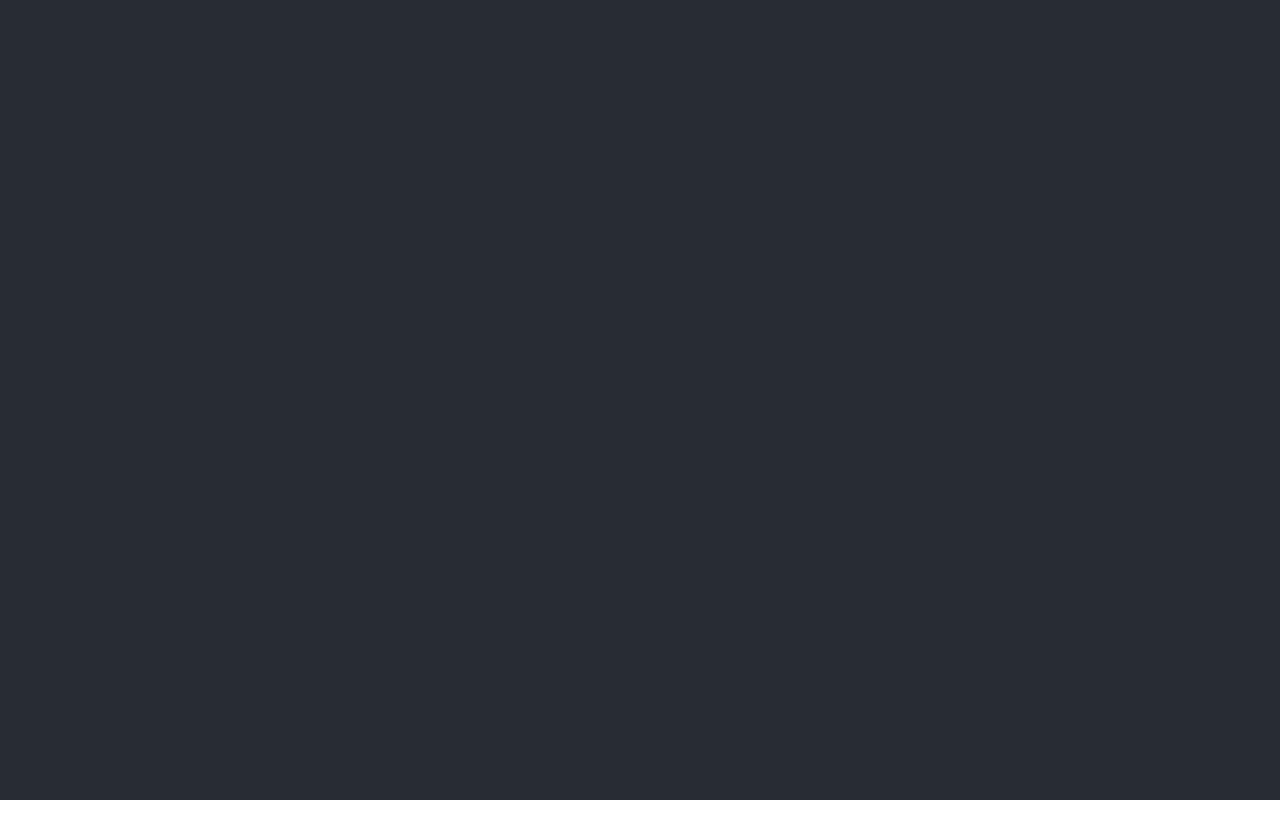
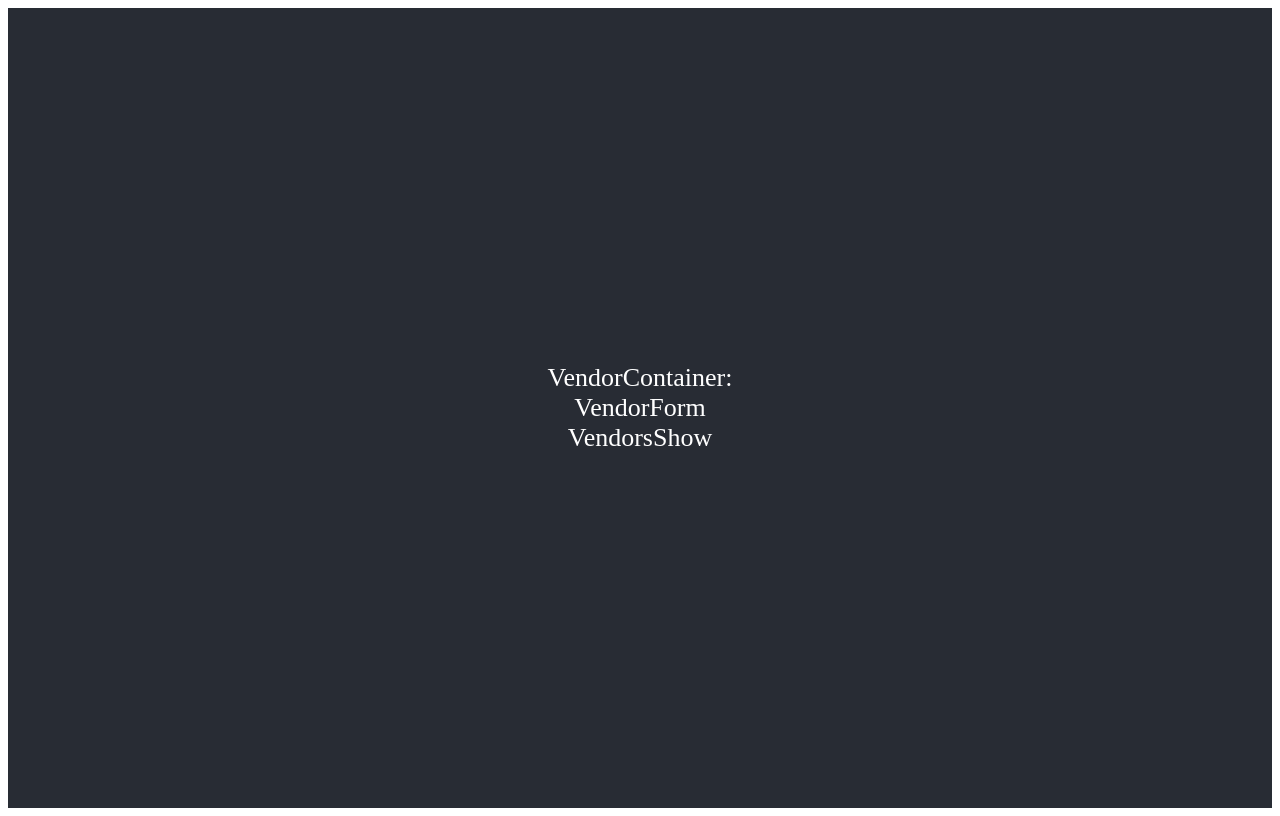
Before and after one commit to pjavadi84/pprolist-clientside, a React (Create React App) app in the folder pprolist-clientside/: page / in a window 1280 px wide. Built offline with nearby package versions, Linux system fonts and the light colour scheme; no server answers.

Commit message:
creating container to render vendorForm and vendors list

```diff
--- a/pprolist-clientside/package.json
+++ b/pprolist-clientside/package.json
@@ -6,6 +6,7 @@
     "@testing-library/jest-dom": "^5.11.4",
     "@testing-library/react": "^11.1.0",
     "@testing-library/user-event": "^12.1.10",
+    "bootstrap": "^4.5.3",
     "react": "^17.0.1",
     "react-dom": "^17.0.1",
     "react-redux": "^7.2.2",
--- a/pprolist-clientside/src/App.js
+++ b/pprolist-clientside/src/App.js
@@ -1,20 +1,18 @@
 import React from 'react'
 // import logo from './logo.svg';
 import './App.css';
-import { connect } from 'react-redux'
-import {fetchVendors} from './actions/fetchVendors'
+import VendorContainer from './containers/VendorContainer'
 
 class App extends React.Component {
 
   componentDidMount(){
-    this.props.fetchVendors({type: 'FETCH_VENDORS', payload: {name: "Costco"}})
   }
 
   render(){
     return (
       <div className="App">
         <header className="App-header">
-
+          <VendorContainer />
         </header>
       </div>
     );
@@ -25,4 +23,4 @@ class App extends React.Component {
 
 
 
-export default connect(null, {fetchVendors})(App);
+export default App;
--- a/pprolist-clientside/src/actions/fetchVendors.js
+++ b/pprolist-clientside/src/actions/fetchVendors.js
@@ -1,6 +1,8 @@
-export const fetchVendors = (action) => {
-    // fetch('http://localhost:3000/api/v1/vendors')
-    // .then(response => response.json())
-    // .then(data => console.log(data))
-    return action
+export function fetchVendors(){
+        console.log('inside fetch vendors')
+        fetch('http://localhost:3000/api/v1/vendors')
+        .then(response => response.json())
+        .then(data => console.log(data))
+
+
 }
--- /dev/null
+++ b/pprolist-clientside/src/components/VendorForm.js
@@ -0,0 +1,13 @@
+import React, { Component } from 'react';
+
+class VendorForm extends Component {
+    render() {
+        return (
+            <div>
+                VendorForm
+            </div>
+        );
+    }
+}
+
+export default VendorForm;
--- /dev/null
+++ b/pprolist-clientside/src/components/VendorsShow.js
@@ -0,0 +1,12 @@
+import React from 'react';
+
+const VendorsShow = (props) => {
+    return (
+        <div>
+           VendorsShow
+        </div>
+    );
+
+}
+
+export default VendorsShow
--- /dev/null
+++ b/pprolist-clientside/src/containers/VendorContainer.js
@@ -0,0 +1,35 @@
+import React, { Component } from 'react';
+import { connect } from 'react-redux'
+import VendorForm from '../components/VendorForm'
+import VendorsShow from '../components/VendorsShow'
+import {fetchVendors} from '../actions/fetchVendors'
+
+
+class VendorContainer extends Component {
+    componentDidMount(){
+        fetchVendors()
+    }
+
+    render() {
+        return (
+            <div>
+               VendorContainer:
+                <div className="vendor">
+                    <VendorForm />
+                    <VendorsShow />
+                </div>
+            </div>
+        );
+    }
+
+
+}
+
+// To see things
+const mapStateToProps = state => {
+    return {
+        vendors: state.vendors
+    }
+}
+
+export default connect(mapStateToProps)(VendorContainer)
--- a/pprolist-clientside/src/index.js
+++ b/pprolist-clientside/src/index.js
@@ -1,8 +1,6 @@
 import React from 'react';
 import ReactDOM from 'react-dom';
-import './index.css';
 import App from './App';
-import reportWebVitals from './reportWebVitals';
 import { createStore, applyMiddleware, compose } from 'redux';
 import thunk from 'redux-thunk';
 import { Provider } from 'react-redux'
@@ -13,9 +11,7 @@ const store = createStore(vendorReducer, composeEnhancers(applyMiddleware(thunk)
 
 ReactDOM.render(
   <Provider store={store}>
-    <React.StrictMode>
-      <App />
-    </React.StrictMode>
+    <App />
   </Provider>
   ,
 
@@ -25,4 +21,3 @@ ReactDOM.render(
 // If you want to start measuring performance in your app, pass a function
 // to log results (for example: reportWebVitals(console.log))
 // or send to an analytics endpoint. Learn more: https://bit.ly/CRA-vitals
-reportWebVitals();
--- a/pprolist-clientside/src/reducers/vendorReducer.js
+++ b/pprolist-clientside/src/reducers/vendorReducer.js
@@ -1,3 +1,3 @@
-export default function vendorReducer(state={vendors: []}, action){
-    return action.payload
+export default function vendorReducer(state = {vendors: []}, action){
+    return state.vendors
 }
```
Also changed, not shown: 2 other files (tests, documents, lock files or other folders).
